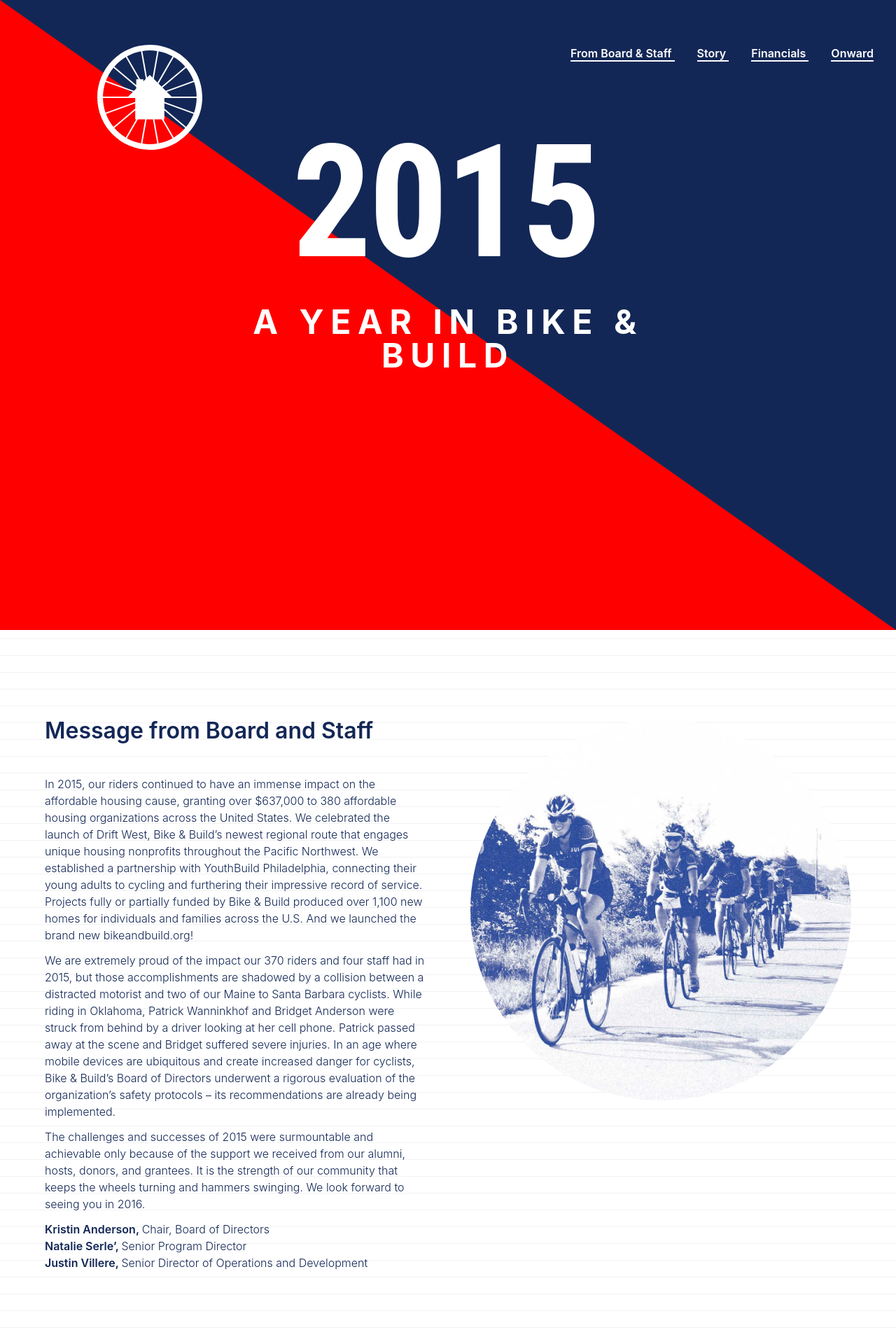
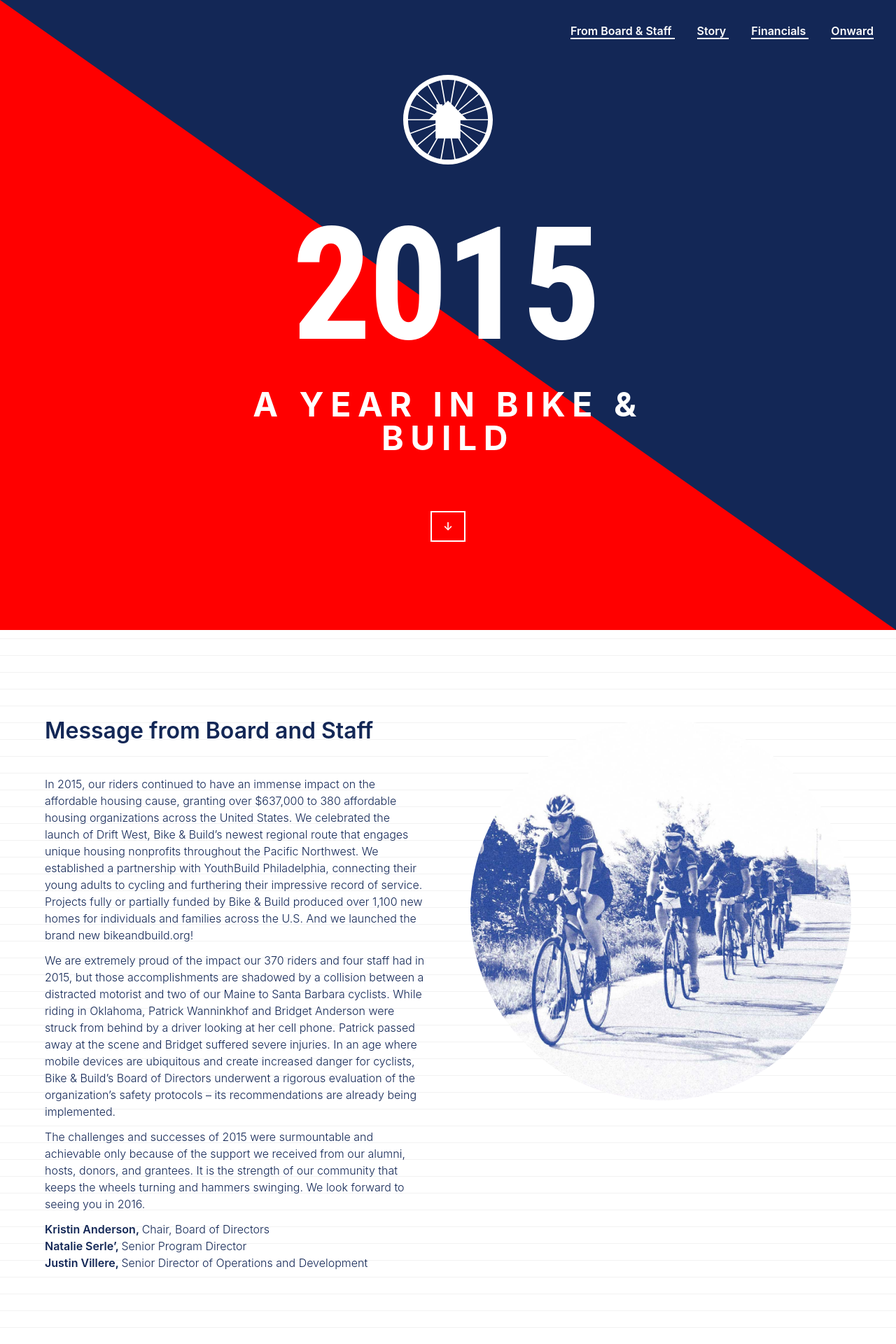
Before and after one commit to morf-studio/babar-2015, a Jekyll site: the page built from index.html, in a window 1280 px wide. Shown: the top 1920 px of the page at 70% size. Built offline with Jekyll 4.4.1, drawn with Linux system fonts in a browser that asks for light colours.

Commit message:
Smooth Scroll, New Header

```diff
--- a/_includes/footer.html
+++ b/_includes/footer.html
@@ -117,5 +117,81 @@
   //  removeClass("dice");
   //}
 
+  /*
+ * - autoSmoothScroll -
+ * Licence MIT
+ * Written by Gabriel Delépine
+ * Current version  1.3.1 (2014-10-22)
+ * Previous version 1.3.0 (2014-07-23)
+ * Previous version 1.2.0 (2014-02-13)
+ * Previous version 1.0.1 (2013-11-08)
+ * Previous version 1.0.0 (2013-10-27)
+ * Requirement : No one, it is a framework-free fonction (ie : You do not need to include any other file in your page such as jQuery)
+ * Fork-me in github :
+ * */
+(function(window, undefined) // Code in a function to create an isolate scope
+{
+    'use strict';
+    var height_fixed_header = 0, // For layout with header with position:fixed. Write here the height of your header for your anchor don't be hiden behind
+        speed = 500,
+        moving_frequency = 15, // Affects performance ! High number makes scroll more smooth
+        links = document.getElementsByTagName('a'),
+        href;
+
+    for(var i=0; i<links.length; i++)
+    {
+        href = (links[i].attributes.href === undefined) ? null : links[i].attributes.href.nodeValue.toString();
+        if(href !== null && href.length > 1 && href.indexOf('#') != -1) // href.substr(0, 1) == '#'
+        {
+            links[i].onclick = function()
+            {
+                var element,
+                    href = this.attributes.href.nodeValue.toString(),
+                    url = href.substr(0, href.indexOf('#')),
+                    id = href.substr(href.indexOf('#')+1);
+                if(element = document.getElementById(id))
+                {
+
+                    var hop_count = (speed - (speed % moving_frequency)) / moving_frequency, // Always make an integer
+                        getScrollTopDocumentAtBegin = getScrollTopDocument(),
+                        gap = (getScrollTopElement(element) - getScrollTopDocumentAtBegin) / hop_count;
+
+                    if(window.history && typeof window.history.pushState == 'function')
+                        window.history.pushState({}, undefined, url+'#'+id);// Change URL for modern browser
+
+                    for(var i = 1; i <= hop_count; i++)
+                    {
+                        (function()
+                        {
+                            var hop_top_position = gap*i;
+                            setTimeout(function(){  window.scrollTo(0, hop_top_position + getScrollTopDocumentAtBegin); }, moving_frequency*i);
+                        })();
+                    }
+
+                    return false;
+                }
+            };
+        }
+    }
+
+    var getScrollTopElement =  function(e)
+    {
+        var top = height_fixed_header * -1;
+
+        while (e.offsetParent != undefined && e.offsetParent != null)
+        {
+            top += e.offsetTop + (e.clientTop != null ? e.clientTop : 0);
+            e = e.offsetParent;
+        }
+
+        return top;
+    };
+
+    var getScrollTopDocument = function()
+    {
+        return window.pageYOffset !== undefined ? window.pageYOffset : document.documentElement.scrollTop !== undefined ? document.documentElement.scrollTop : document.body.scrollTop;
+    };
+})(window);
+
 
 </script>
--- a/_includes/header.html
+++ b/_includes/header.html
@@ -2,10 +2,10 @@
 <header class="site-header relative z3">
   <div class="wrapper">
     <div class="absolute top-0 left-0 mar-xl col-2 s-col-1">
-        <svg class=""> <use xlink:href="#bb-logo"></use> </svg>
+
         <!--<img src="../img/ui/BB_Logo_White_Animated.gif" alt=""> -->
     </div>
-    <nav class="absolute top-l right-0 site-nav mar-l">
+    <nav class="absolute top-0 right-0 site-nav mar-l">
         <a href="#Letter"     class="page-link mar-l-l white wow fadeInRight" data-wow-delay=".75s"> From Board & Staff </a>
         <a href="#Story"      class="page-link mar-l-l white wow fadeInRight" data-wow-delay=".5s"> Story </a>
         <a href="#Financials" class="page-link mar-l-l white wow fadeInRight" data-wow-delay=".25s"> Financials </a>
--- a/_includes/icons.html
+++ b/_includes/icons.html
@@ -2,7 +2,7 @@
 <defs>
 
 <symbol id="bb-logo" viewBox="0 0 96 96" enable-background="new 0 0 96 96">
-  <path fill="#FFFFFF" d="M48,0C21.492,0,0,21.491,0,48.004C0,74.511,21.492,96,48,96c26.507,0,48-21.489,48-47.996
+  <path class="wheel" fill="#FFFFFF" d="M48,0C21.492,0,0,21.491,0,48.004C0,74.511,21.492,96,48,96c26.507,0,48-21.489,48-47.996
 C96,21.491,74.508,0,48,0z M51.58,48.63h39.244c-0.068,4.703-0.889,9.208-2.359,13.428L51.58,48.63z M88.035,63.245
 c-1.639,4.311-3.951,8.287-6.82,11.801l-30.07-25.228L88.035,63.245z M51.145,46.178l30.07-25.224
 c2.869,3.516,5.182,7.49,6.82,11.795L51.145,46.178z M51.58,47.371l36.885-13.427c1.471,4.212,2.291,8.726,2.359,13.427H51.58z
@@ -17,7 +17,7 @@
 c-3.937-2.359-7.457-5.326-10.438-8.777L45.66,50.783z M48,51.638l6.812,38.66c-2.219,0.354-4.49,0.544-6.812,0.544
 c-2.32,0-4.602-0.19-6.815-0.544L48,51.638z M69.965,84.781L50.338,50.783L80.396,76.01C77.416,79.461,73.896,82.428,69.965,84.781z
 "/>
-<polygon fill="#FFFFFF" points="48,27.507 68.654,48.162 61.328,48.162 61.328,68.124 34.673,68.124 34.673,48.162 27.339,48.162
+<polygon class="house" fill="#FFFFFF" points="48,27.507 68.654,48.162 61.328,48.162 61.328,68.124 34.673,68.124 34.673,48.162 27.339,48.162
  35.583,39.921 35.583,31.488 42.062,31.488 42.062,33.452 	"/>
 </symbol>
 
--- a/css/main.scss
+++ b/css/main.scss
@@ -30,7 +30,20 @@
   //border-left:2rem solid $red;
 }
 
+#Logo{
+  //position:fixed;
+  //top:0;
+  //right:0;
+  display:block;
+  z-index:5;
+  width:100%;
+  .wheel{
+    box-shadow:0 0 5px 0 rgba(0,0,0,.15);
+  }
+  .house{
 
+  }
+}
 // Fundraising Bar Animations
 #bar-a {max-height:41% ; height:41% ;}
 #bar-b {max-height:50% ; height:50% ;}
--- a/index.html
+++ b/index.html
@@ -8,19 +8,23 @@
   <!-- <div class="grid cf text-center pad-xl circle width-s overflow-hidden z1 bg-navy white">
      <h1 class="caps bold"> A Year In Bike &amp; Build </h1>
   </div> -->
-  <section class="pad-x-l pad-y-xl mar-b-xl bg-navy white red-accent">
-    <header class="pad-y-xxl text-center float-center max-width-l">
+  <section class="pad-x-l pad-y-l mar-b-xl bg-navy white red-accent">
+    <header class="pad-y-xl text-center float-center max-width-l">
+      <div class="col-2 float-center pad-b-xl">
+        <svg id="Logo"> <use xlink:href="#bb-logo"> </use> </svg>
+      </div>
         <h1 class="number wow fadeInUp"> <span class="white">2015</span> </h1>
         <h1 class="story caps bold wow fadeInUp"> A Year In Bike &amp; Build </h1>
+        <a href="#Letter" class="button mar-t-l pad-t-xl white inline-block" >&darr;</a>
     </header>
   </section>
 
 
-  <div class="grid cf z2 relative pad-y-xl pad-x-l">
+  <div id="Letter" class="grid cf z2 relative pad-y-xl pad-x-l">
 
     <div class="col col-12 l-col-6 pad-x-l">
       <article class="max-width-l">
-        <h2 id="Letter" class="story"> Message from Board and Staff </h2>
+        <h2  class="story"> Message from Board and Staff </h2>
         <div class="measure">
           <p> In 2015, our riders continued to have an immense impact on the affordable housing cause, granting over $637,000 to 380 affordable housing organizations across the United States. We celebrated the launch of Drift West, Bike & Build’s newest regional route that engages unique housing nonprofits throughout the Pacific Northwest. We established a partnership with YouthBuild Philadelphia, connecting their young adults to cycling and furthering their impressive record of service. Projects fully or partially funded by Bike & Build produced over 1,100 new homes for individuals and families across the U.S. And we launched the brand new bikeandbuild.org!
           </p>
```
Also changed, not shown: 3 other files.
